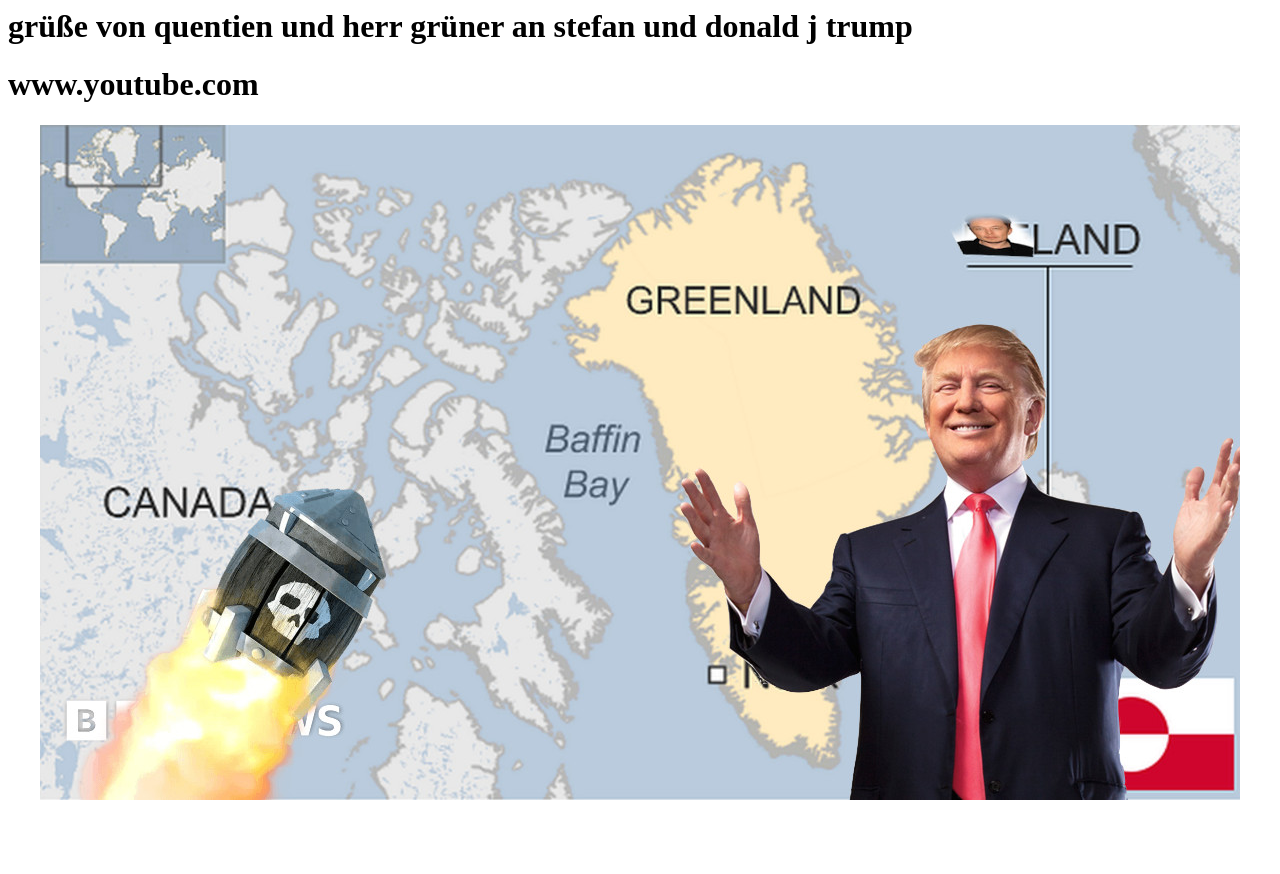
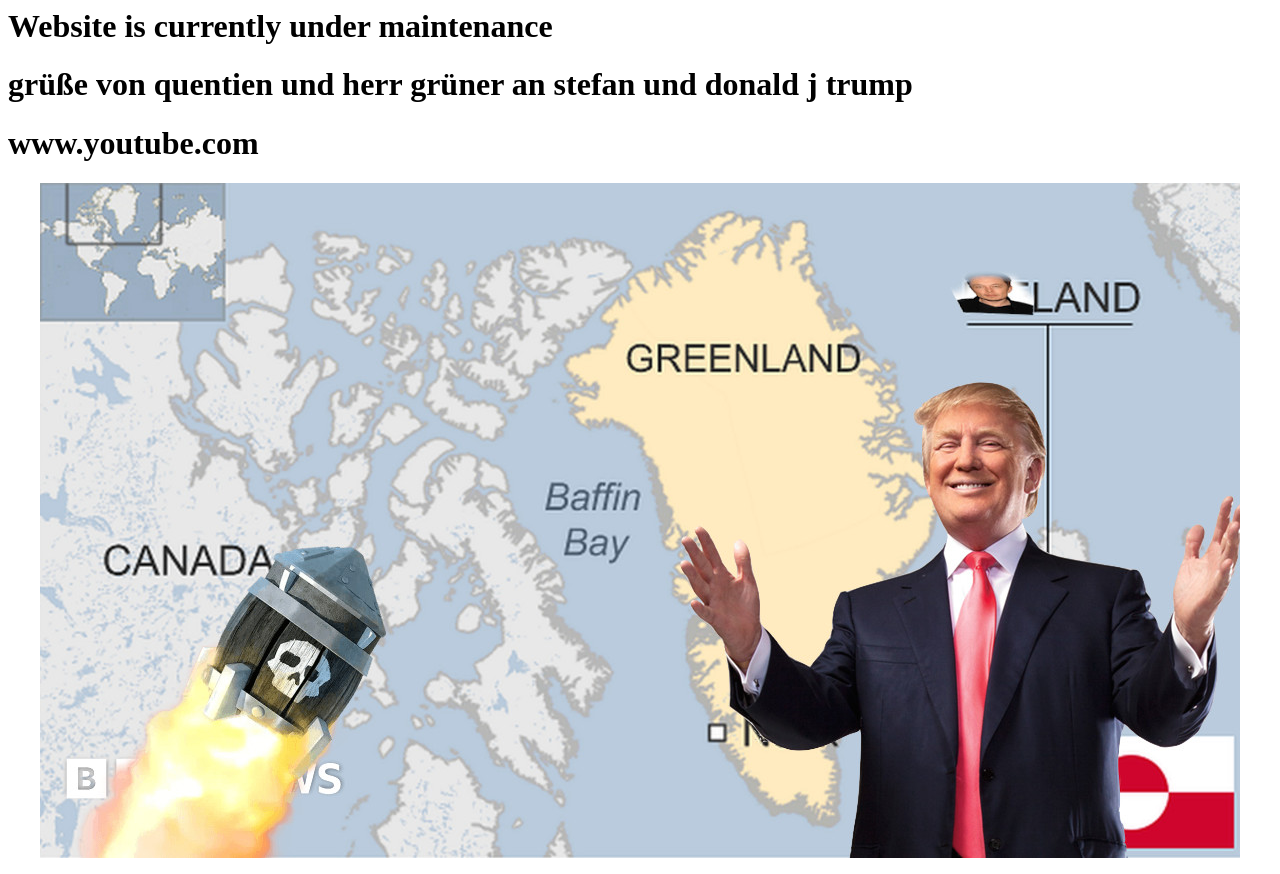
Before and after one commit to NoBaguette/website-test, a plain HTML site: page index.html in a window 1280 px wide. Before the commit the page ends 816 px from the top, so only its background shows below. Drawn offline with Linux system fonts and the light colour scheme.

Commit message:
Update index.html

```diff
--- a/index.html
+++ b/index.html
@@ -1,3 +1,4 @@
+<h1>Website is currently under maintenance</h1>
 <h1>grüße von quentien und herr grüner an stefan und donald j trump</h1>
 <h1>www.youtube.com</h1>
 
```
